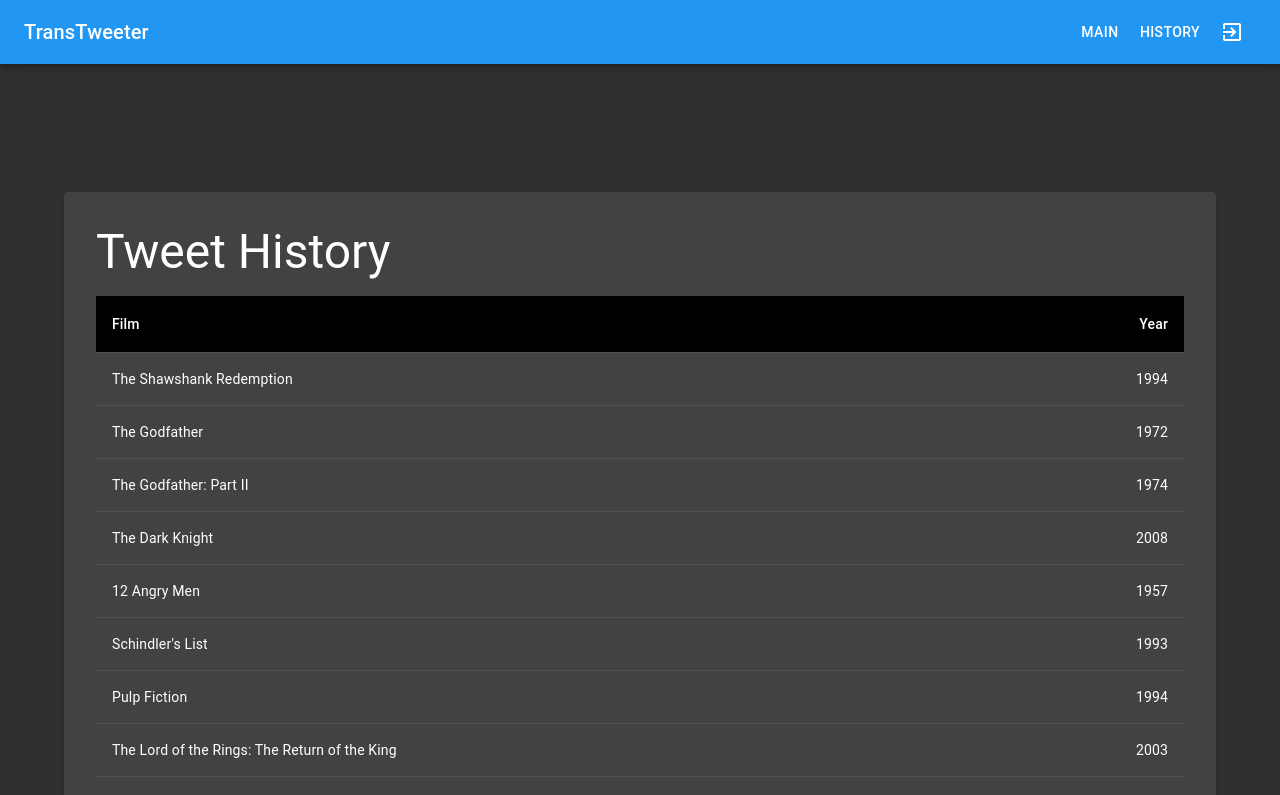
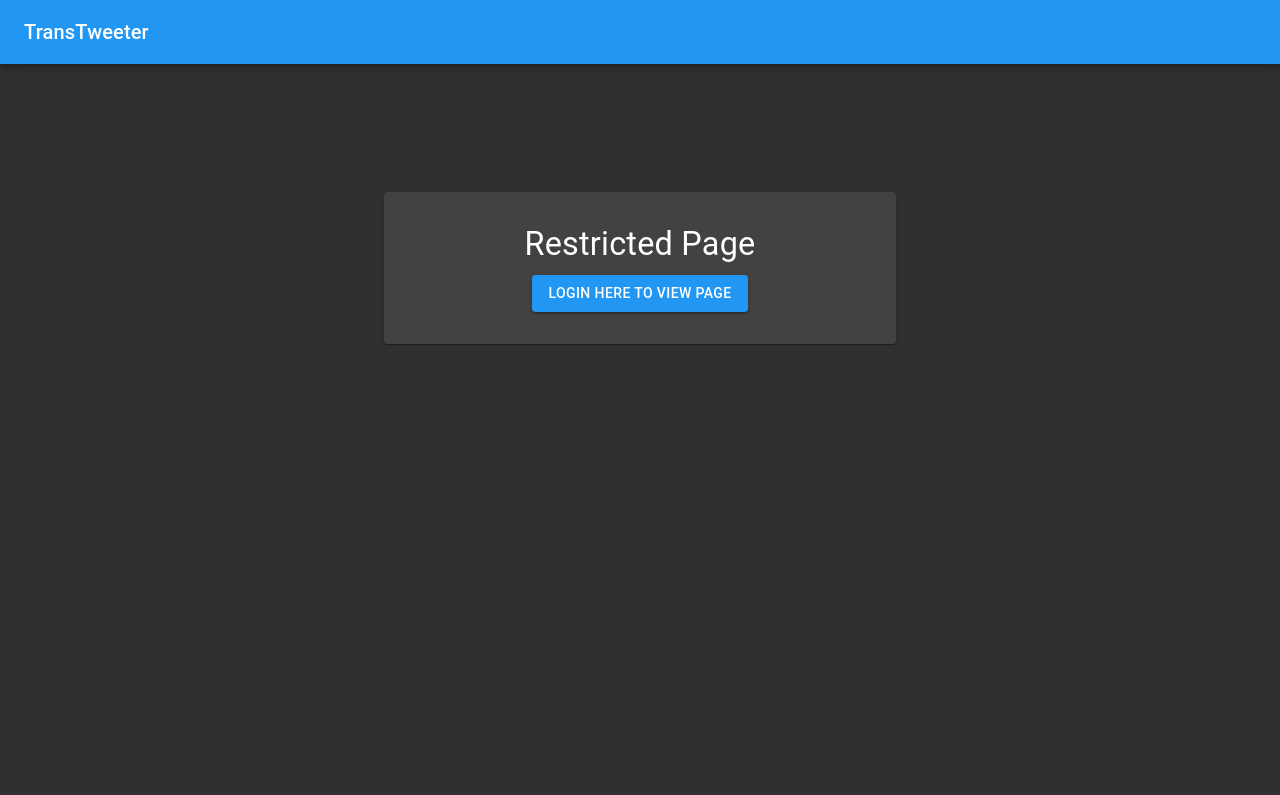
Before and after one commit to melyxlin/CS411-Fall2020-Team6, a React (Create React App) app in the folder app/fe/: page /History in a window 1280 px wide. Shown: the top 795 px of the page. Built offline with nearby package versions, Linux system fonts and the light colour scheme.

Commit message:
adding restrictions to pages

```diff
--- a/app/fe/package.json
+++ b/app/fe/package.json
@@ -5,6 +5,7 @@
   "dependencies": {
     "@material-ui/core": "^4.11.0",
     "@material-ui/icons": "^4.9.1",
+    "@material-ui/lab": "^4.0.0-alpha.57",
     "@material-ui/styles": "^4.10.0",
     "@testing-library/jest-dom": "^5.11.4",
     "@testing-library/react": "^11.1.0",
--- a/app/fe/src/components/layout/Head.jsx
+++ b/app/fe/src/components/layout/Head.jsx
@@ -4,9 +4,7 @@ import { makeStyles } from "@material-ui/core/styles";
 import AppBar from "@material-ui/core/AppBar";
 import Toolbar from "@material-ui/core/Toolbar";
 import Typography from "@material-ui/core/Typography";
-import IconButton from "@material-ui/core/IconButton";
 import PropTypes from "prop-types";
-import ExitToAppIcon from "@material-ui/icons/ExitToApp";
 import Button from "@material-ui/core/Button";
 
 const useStyles = makeStyles((theme) => ({
@@ -25,6 +23,11 @@ export default function Head(props) {
   const classes = useStyles();
   const auth = props.auth;
 
+  const logout = () => {
+    localStorage.setItem("loggedin", "false");
+    window.location.href = "http://localhost:3000";
+  };
+
   return (
     <div className={classes.root}>
       <AppBar position="static">
@@ -40,9 +43,7 @@ export default function Head(props) {
               <Button component={Link} to="/History">
                 History
               </Button>
-              <IconButton>
-                <ExitToAppIcon />
-              </IconButton>
+              <Button onClick={() => logout()}>Log Out</Button>
             </div>
           )}
         </Toolbar>
--- a/app/fe/src/index.js
+++ b/app/fe/src/index.js
@@ -2,18 +2,15 @@ import React from "react";
 import ReactDOM from "react-dom";
 import { BrowserRouter as Router, Route, Switch } from "react-router-dom";
 import "./index.css";
-import App from "./pages/App";
-import Login from "./pages/Login";
-import History from "./pages/History";
+import {App, History, Login, Restricted, NoPage} from "./pages"
 
 const routing = (
   <Router>
     <div>
       <Switch>
-        <Route path="/" component={App} exact />
-        <Route path="/Login" component={Login} />
-        <Route path="/History" component={History} />
-        <Route component={Error} />
+       { localStorage.getItem('loggedin') === null || localStorage.getItem('loggedin') === 'false' ? (<Route path="/" component={Login} exact />) : (<Route path="/" component={App} exact />)}
+        { localStorage.getItem('loggedin') === null || localStorage.getItem('loggedin') === 'false' ? ( <Route path="/History" component={Restricted} />) : ( <Route path="/History" component={History} />)}
+        <Route component={NoPage} />
       </Switch>
     </div>
   </Router>
--- a/app/fe/src/pages/App.js
+++ b/app/fe/src/pages/App.js
@@ -6,7 +6,7 @@ import { ThemeProvider } from "@material-ui/styles";
 import { createMuiTheme, responsiveFontSizes } from "@material-ui/core/styles";
 import { blue } from "@material-ui/core/colors";
 
-function App() {
+export default function App() {
   const [response, setResponse] = useState("");
   const [responseVisable, setResponseVisable] = useState(false);
 
@@ -54,5 +54,3 @@ function App() {
     </ThemeProvider>
   );
 }
-
-export default App;
--- a/app/fe/src/pages/Login.js
+++ b/app/fe/src/pages/Login.js
@@ -6,9 +6,12 @@ import MaterialUI from "../components/layout/Material";
 import { createMuiTheme, responsiveFontSizes } from "@material-ui/core/styles";
 import { blue } from "@material-ui/core/colors";
 import TwitterLogin from "react-twitter-auth/lib/react-twitter-auth-component.js";
+import Alert from "@material-ui/lab/Alert";
 
-function Login() {
+export default function Login() {
   const customHeader = {};
+  const [showalert, setShowAlert] = React.useState(false);
+  const [errormsg, setErrorMsg] = React.useState("");
 
   const theme = responsiveFontSizes(
     createMuiTheme({
@@ -22,14 +25,22 @@ function Login() {
     })
   );
 
+  // const onLogin = () =>{
+  //   localStorage.setItem('loggedin', 'true');
+  //   window.location.reload();
+  // }
+
   const onSuccess = (response) => {
     response.json().then((body) => {
       alert(JSON.stringify(body));
     });
+    localStorage.setItem("loggedin", "true");
+    window.location.reload();
   };
 
   const onFailed = (error) => {
-    alert(error);
+    setShowAlert(true);
+    setErrorMsg(error.message);
   };
 
   return (
@@ -50,11 +61,17 @@ function Login() {
               customHeaders={customHeader}
               forceLogin={true}
             />
+            {/* <Button onClick = {()=> onLogin()}>
+              Sign in Here
+            </Button> */}
+            {showalert && (
+              <Alert severity="error" style={{ marginTop: "1rem" }}>
+                {errormsg}
+              </Alert>
+            )}
           </MaterialUI>
         </Grid>
       </Grid>
     </ThemeProvider>
   );
 }
-
-export default Login;
--- /dev/null
+++ b/app/fe/src/pages/NoPage.jsx
@@ -0,0 +1,36 @@
+import React from "react";
+import { Grid, Typography } from "@material-ui/core";
+import { Head } from "../components";
+import { ThemeProvider } from "@material-ui/styles";
+import MaterialUI from "../components/layout/Material";
+import { createMuiTheme, responsiveFontSizes } from "@material-ui/core/styles";
+import { blue } from "@material-ui/core/colors";
+
+export default function NoPage() {
+  const theme = responsiveFontSizes(
+    createMuiTheme({
+      palette: {
+        type: "dark",
+        primary: blue,
+        secondary: {
+          main: "#ce93d8",
+        },
+      },
+    })
+  );
+
+  return (
+    <ThemeProvider theme={theme}>
+      <Head />
+      <Grid container justify="center" alignItems="center">
+        <Grid item xs={6}>
+          <MaterialUI paperClass="paper-login">
+            <Typography variant="h4" component="h2" gutterBottom>
+              404 Error
+            </Typography>
+          </MaterialUI>
+        </Grid>
+      </Grid>
+    </ThemeProvider>
+  );
+}
--- /dev/null
+++ b/app/fe/src/pages/Restricted.js
@@ -0,0 +1,43 @@
+import React from "react";
+import { Grid, Typography, Button } from "@material-ui/core";
+import { Head } from "../components";
+import { ThemeProvider } from "@material-ui/styles";
+import MaterialUI from "../components/layout/Material";
+import { createMuiTheme, responsiveFontSizes } from "@material-ui/core/styles";
+import { blue } from "@material-ui/core/colors";
+
+export default function Restricted() {
+  const theme = responsiveFontSizes(
+    createMuiTheme({
+      palette: {
+        type: "dark",
+        primary: blue,
+        secondary: {
+          main: "#ce93d8",
+        },
+      },
+    })
+  );
+
+  return (
+    <ThemeProvider theme={theme}>
+      <Head />
+      <Grid container justify="center" alignItems="center">
+        <Grid item xs={6}>
+          <MaterialUI paperClass="paper-login">
+            <Typography variant="h4" component="h2" gutterBottom>
+              Restricted Page
+            </Typography>
+            <Button
+              color="primary"
+              variant="contained"
+              onClick={() => (window.location.href = "http://localhost:3000")}
+            >
+              Login Here to View Page
+            </Button>
+          </MaterialUI>
+        </Grid>
+      </Grid>
+    </ThemeProvider>
+  );
+}
--- /dev/null
+++ b/app/fe/src/pages/index.js
@@ -0,0 +1,7 @@
+import App from "./App";
+import Login from "./Login";
+import History from "./History";
+import Restricted from "./Restricted";
+import NoPage from "./NoPage";
+
+export { App, Login, History, Restricted, NoPage };
```
Also changed, not shown: 1 other file (tests, documents, lock files or other folders).
